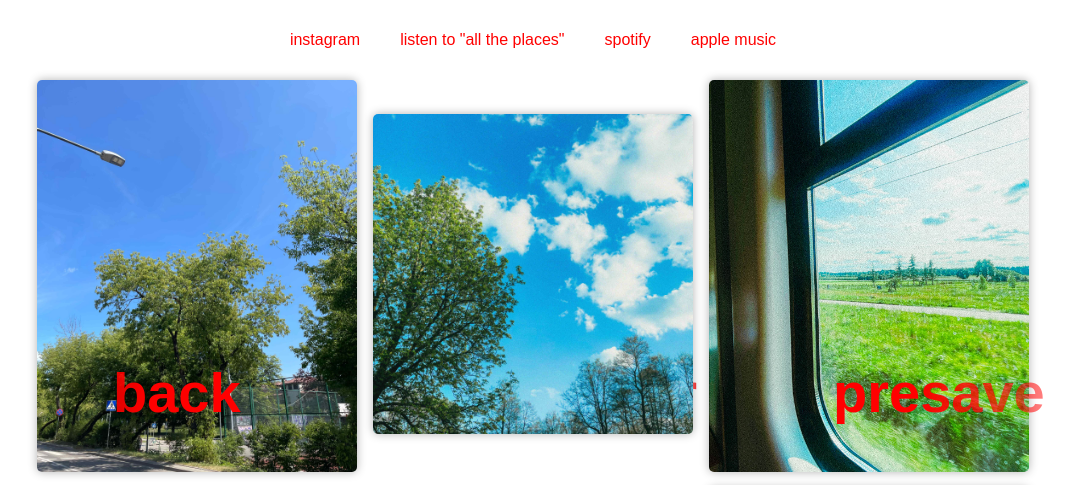
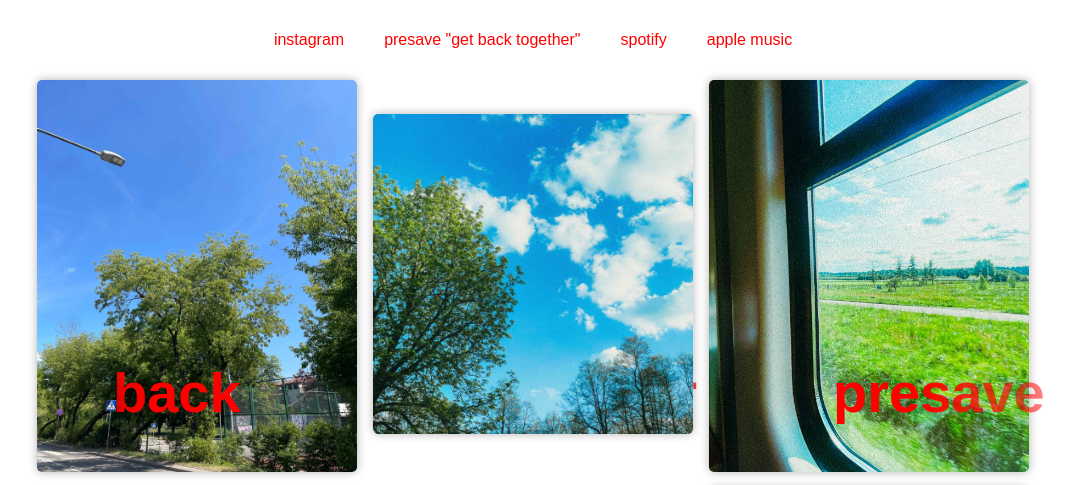
Before and after one commit to Jaskushii/strona, a plain HTML site: page index.html in a window 1280 px wide. Shown: the top 485 px of the page, without its empty margins (107-1181 px from the left). Drawn offline with Linux system fonts and the light colour scheme.

Commit message:
xddd gupi jestem

```diff
--- a/index.html
+++ b/index.html
@@ -57,7 +57,7 @@
 
   <div class="menu-bar">
     <a href="https://www.instagram.com/jaskushii/">instagram</a>
-    <a href="https://mugo.lnk.to/alltheplaces">listen to "all the places"</a>
+    <a href="https://mugo.lnk.to/getbacktogether">presave "get back together"</a>
     <a href="https://open.spotify.com/artist/32Outb7Q3w7dRQUhUqpvpl?si=Wkp9QfafTOWeVIXwnl08QA">spotify</a>
     <a href="https://music.apple.com/us/artist/jasq/1074322201">apple music</a>
 
```
